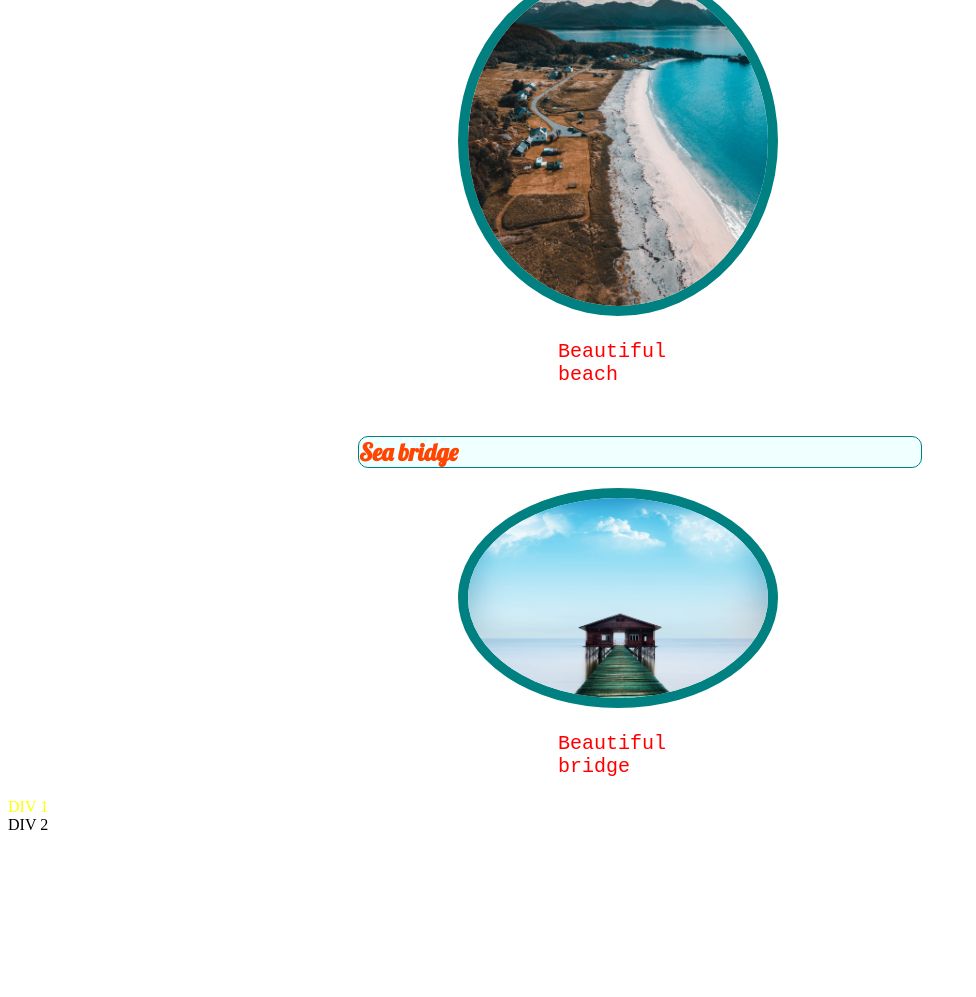
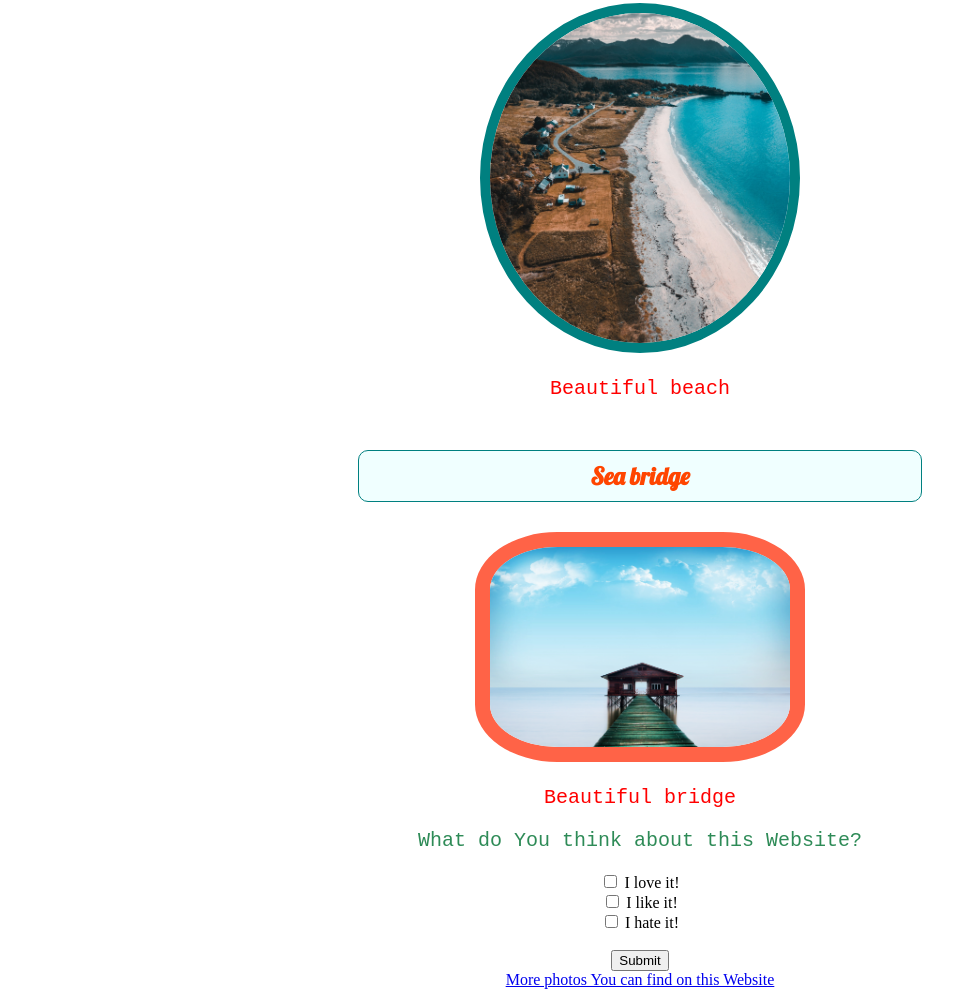
Before and after one commit to JustynaKuznikk/CSS-course, a plain HTML site: page index.html in a window 1280 px wide. Shown: the part 679-1676 px from the top of the page, without its empty margins (0-976 px from the left). Before the commit the page ends 1521 px from the top, so only its background shows below. Drawn offline with Linux system fonts and the light colour scheme.

Commit message:
hyperlink

```diff
--- a/index.html
+++ b/index.html
@@ -1,12 +1,16 @@
 <!DOCTYPE html>
 <html>
 <head>
-	<title>My Website</title>
+	<title>Sea Pictures</title>
 	<link href="https://fonts.googleapis.com/css?family=Lobster" rel="stylesheet" type="text/css">
 	<style>
+		[type='checkbox']{
+			color: #2F4F4F;
+		}
+
+
 		#third-header{
 			color:#FF4500;
-
 		}
 
 		h2{
@@ -17,15 +21,20 @@
 			border-style: solid;
 			border-radius: 10px;
 			background-color: #F0FFFF;
-			margin-left: 350px;
-			margin-right: 350px;
-			margin-top: 50px;
+			padding: 10px;
+			text-align: center;
+			margin: 50px 350px 30px 350px;
 		}
-		p{color: red;
+		p{
+			color: red;
 			font-size: 20px;
 			font-family: monospace;
-			margin-left: 550px;
-			margin-right: 550px;
+			text-align: center;
+
+		}
+		div {
+			text-align: center;
+
 		}
 		.yellow-text{
 			color: yellow;
@@ -38,8 +47,6 @@
 			border-width: 10px;
 			border-style: solid;
 			border-radius: 5px;
-			margin-left: 450px;
-			margin-right: 450px;
 
 		}
 		.picture-circle-border{
@@ -47,9 +54,15 @@
 			border-width: 10px;
 			border-style: solid;
 			border-radius: 50%;
-			margin-left: 450px;
-			margin-right: 450px;
+
 		}
+		.picture-border-second{
+			border-color: #FF6347;
+			border-width: 15px;
+			border-style: solid;
+			border-radius: 25%;
+		}
+
 	</style>
 </head>
 <body>
@@ -66,14 +79,25 @@
 	</div>
 	<div>
 		<h2 id="third-header">Sea bridge</h2>
-		<a href="#"><img class="smaller-image picture-circle-border" src="photos/sea3.jpg"></a>
+		<a href="#"><img class="smaller-image picture-border-second" src="photos/sea3.jpg"></a>
 		<p>Beautiful bridge</p>
+	</div>
+	<div>
+		<p style="color: #2E8B57">What do You think about this Website?</p>
+		<input type="checkbox" id="first" name="first" value="Love">
+  		<label for="first"> I love it!</label><br>
+  		<input type="checkbox" id="second" name="second" value="Like">
+  		<label for="second"> I like it!</label><br>
+  		<input type="checkbox" id="third" name="third" value="Hate">
+  		<label for="third"> I hate it!</label><br><br>
+  		<input type="submit" value="Submit">
+	</div>
+	<div>
+		<a href="https://www.pexels.com/pl-pl/collections/sea-me-now-9fm5z70/">
+  			More photos You can find on this Website
+		</a>
 	</div>
 
 
-
-	<div class="yellow-text">DIV 1</div>
-	<div>DIV 2</div>
-
 </body>
 </html>
```
